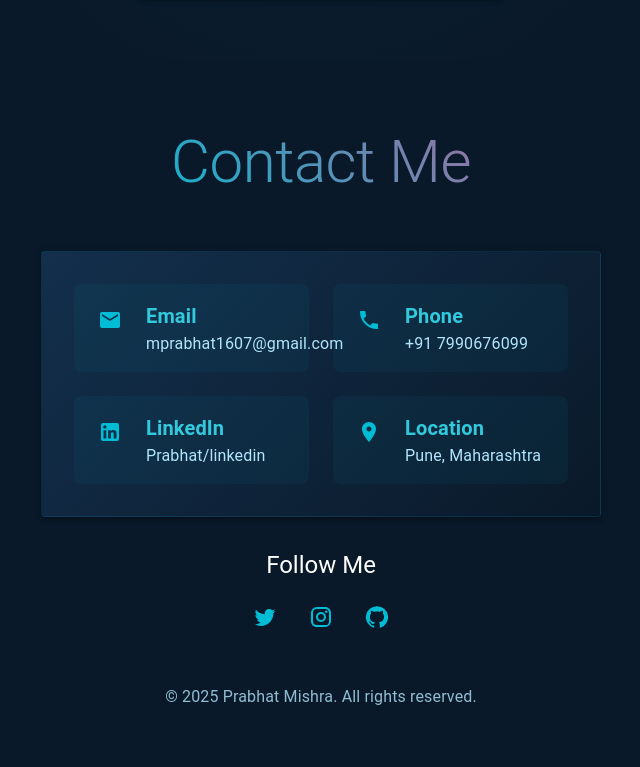
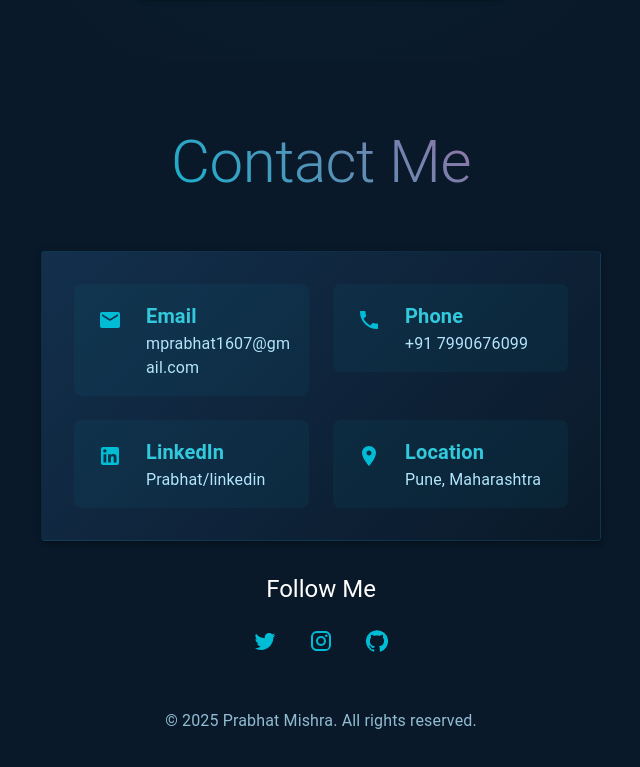
Before and after one commit to Prabhat-16/Portfolio, a React (Create React App) app: page / in a window 1280 px wide. Shown: the part 3295-4062 px from the top of the page, without its empty margins (319-959 px from the left). Built offline with nearby package versions, Linux system fonts and the light colour scheme.

Commit message:
Fix Bugs

```diff
--- a/src/components/Contact.tsx
+++ b/src/components/Contact.tsx
@@ -41,20 +41,20 @@ const Contact: React.FC = () => {
                       { icon: <LocationOn />, title: 'Location', content: 'Pune, Maharashtra' },
                     ].map((item, index) => (
                       <Grid item xs={12} sm={6} key={item.title}>
-                        <Box sx={{ display: 'flex', alignItems: 'flex-start', p: 2, borderRadius: 2, background: 'rgba(0, 188, 212, 0.05)', transition: 'all 0.3s ease' }}>
+                        <Box sx={{ display: 'flex', alignItems: 'flex-start', p: 2, borderRadius: 2, background: 'rgba(0, 188, 212, 0.05)', transition: 'all 0.3s ease', wordBreak: 'break-word', overflowWrap: 'break-word' }}>
                           <IconButton color="primary" sx={{ mr: 2 }}>
                             {item.icon}
                           </IconButton>
-                          <Box>
+                          <Box sx={{ flex: 1, wordBreak: 'break-word', overflowWrap: 'break-word' }}>
                             <Typography variant="h6" sx={{ color: 'primary.light', fontWeight: 'bold' }}>
                               {item.title}
                             </Typography>
                             {item.link ? (
-                              <Link href={item.link} target="_blank" rel="noopener noreferrer" sx={{ color: 'text.secondary', textDecoration: 'none' }}>
+                              <Link href={item.link} target="_blank" rel="noopener noreferrer" sx={{ color: 'text.secondary', textDecoration: 'none', wordBreak: 'break-word', overflowWrap: 'break-word' }}>
                                 {item.content}
                               </Link>
                             ) : (
-                              <Typography color="text.secondary">{item.content}</Typography>
+                              <Typography color="text.secondary" sx={{ wordBreak: 'break-word', overflowWrap: 'break-word' }}>{item.content}</Typography>
                             )}
                           </Box>
                         </Box>
```
